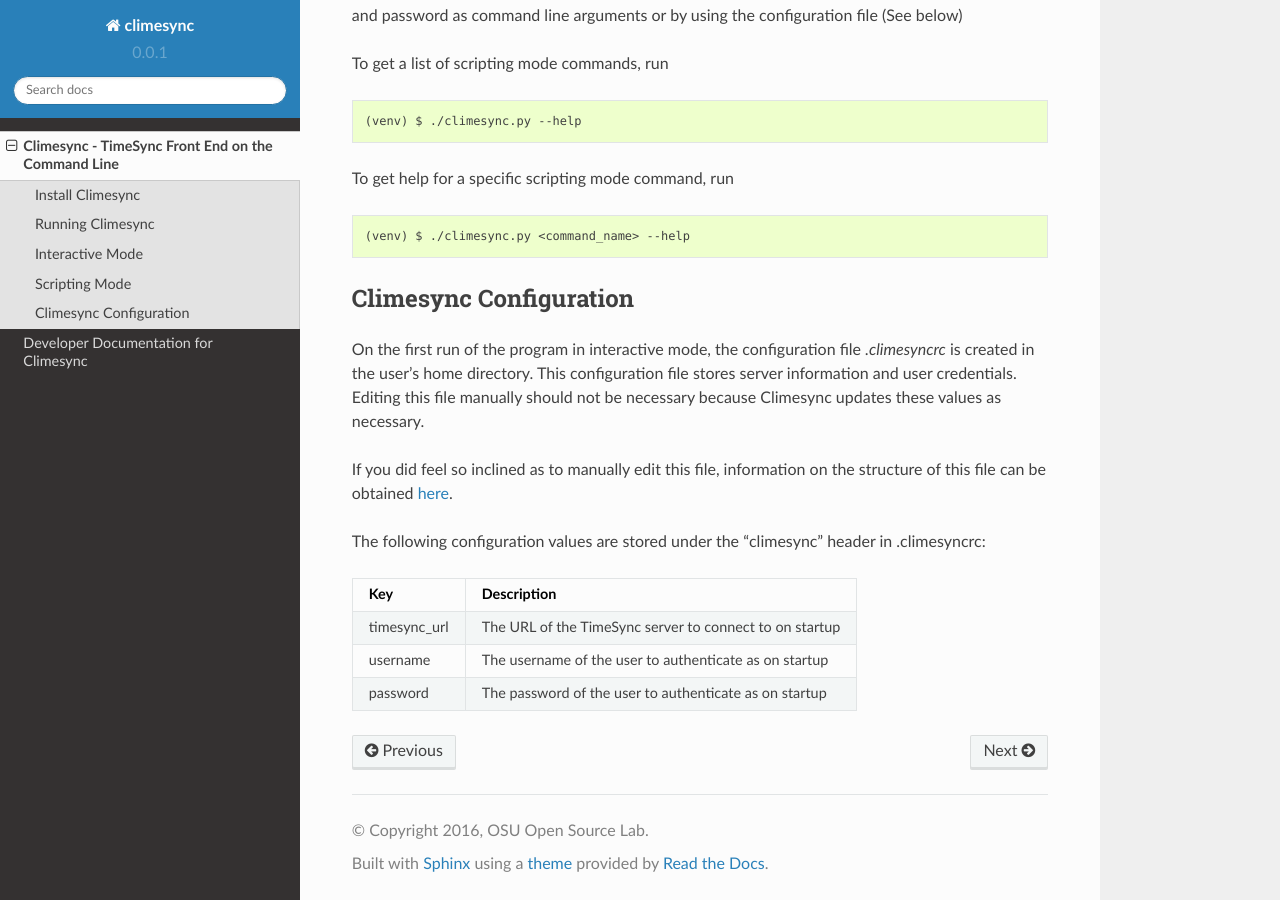
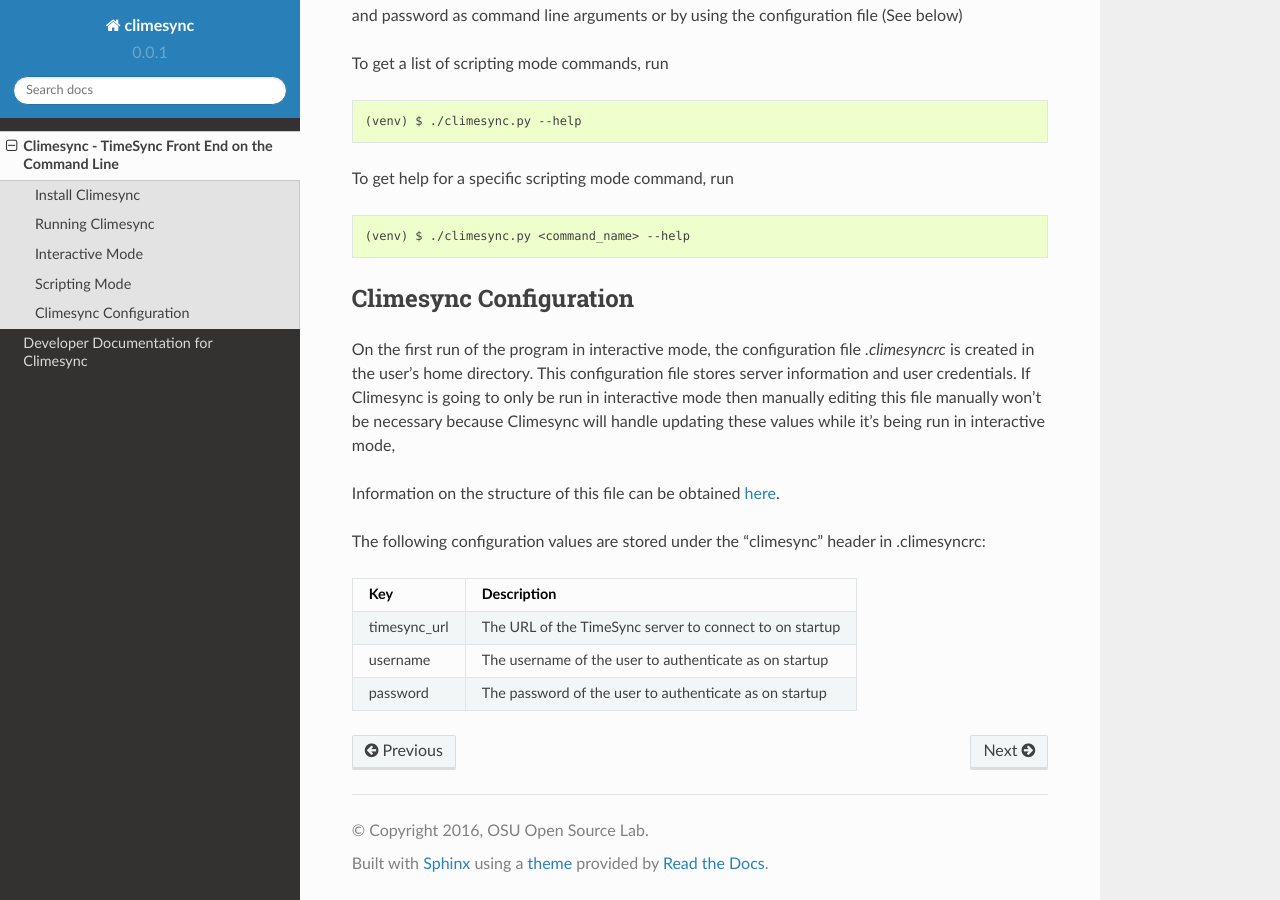
Before and after one commit to osuosl/climesync, a Sphinx documentation site: the page built from docs/source/usage.rst, in a window 1280 px wide and 900 px high, scrolled down 3235 px. Built offline with Sphinx 7.4.7 and the Read the Docs theme 2.0.0, drawn with Linux system fonts in a browser that asks for light colours.

Commit message:
Improved docs

```diff
--- a/docs/source/usage.rst
+++ b/docs/source/usage.rst
@@ -151,11 +151,12 @@
 
 On the first run of the program in interactive mode, the configuration file
 `.climesyncrc` is created in the user's home directory. This configuration
-file stores server information and user credentials. Editing this file manually
-should not be necessary because Climesync updates these values as necessary.
+file stores server information and user credentials. If Climesync is going to
+only be run in interactive mode then manually editing this file manually won't
+be necessary because Climesync will handle updating these values while it's
+being run in interactive mode,
 
-If you did feel so inclined as to manually edit this file, information on
-the structure of this file can be obtained `here`_.
+Information on the structure of this file can be obtained `here`_.
 
 The following configuration values are stored under the "climesync" header
 in .climesyncrc:
```
